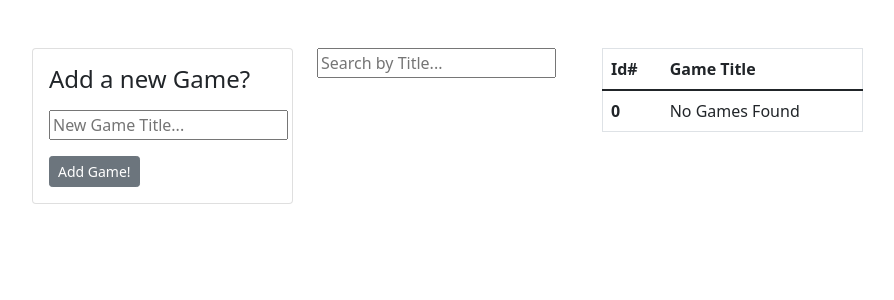
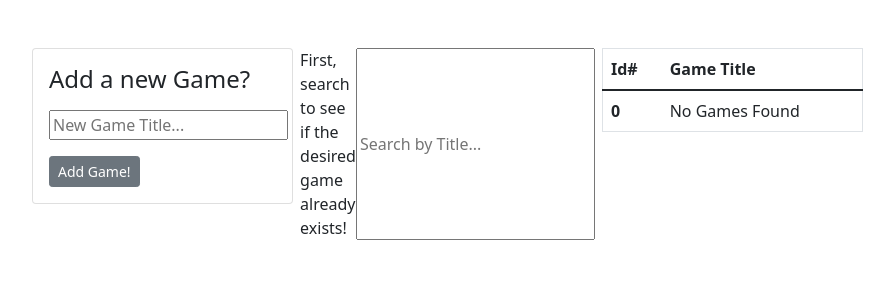
Before and after one commit to Valehead/Learn-PHP-SQL, a PHP site: page /games/show-games.php in a window 1280 px wide. Shown: the part 56-356 px from the top of the page, without its empty margins (145-1039 px from the left). Run offline with PHP 8.4, Linux system fonts and the light colour scheme; data that the repository does not hold is empty; some libraries are stand-ins or nearby versions.

Commit message:
games style

```diff
--- a/games/show-games.php
+++ b/games/show-games.php
@@ -94,7 +94,8 @@
                 </div>
                 <!-- end of new game form -->
 
-                <div class="col-3">
+                <div class="col-3 d-flex justify-content-center">
+                    <label for="mySearch">First, search to see if the desired game already exists!</label>
                 <!-- search box -->
                     <input type="text" name="searchBox" id="mySearch" onkeyup="mySearchFilter();" placeholder="Search by Title...">
                 <!-- search box end -->
```
